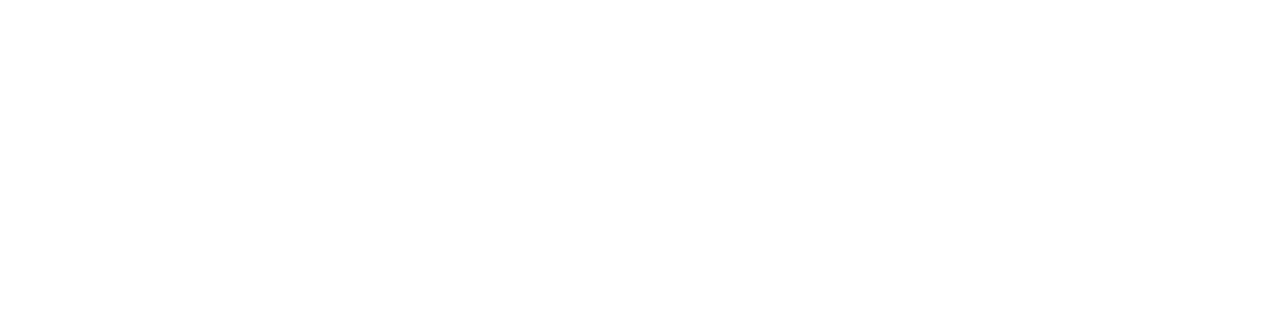
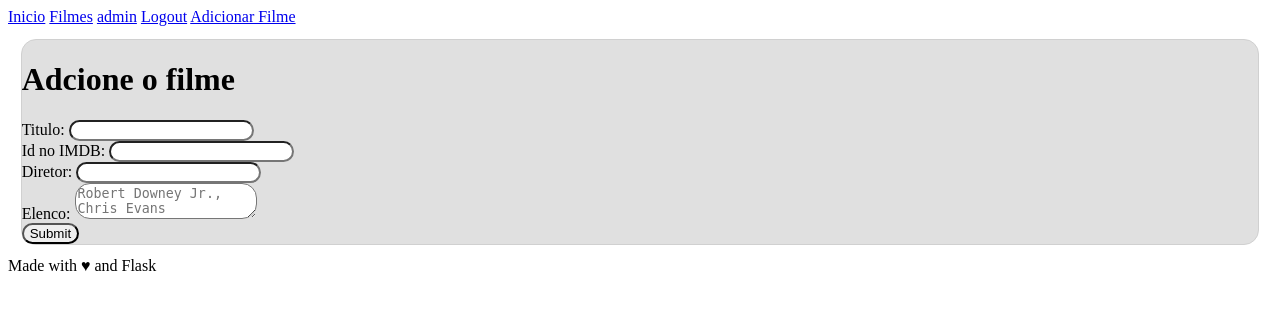
Before and after one commit to DianeFenzi/ESProject, a Flask app: page /filme/adicionar/ in a window 1280 px wide. Before the commit the part shown is empty. Shown: the top 310 px of the page. Run offline with Flask 2, Linux system fonts and the light colour scheme; a user stored in the database is signed in; some libraries are stand-ins or nearby versions.

Commit message:
adição adicionada

```diff
--- a/imdb/filme/templates/adicionar.html.j2
+++ b/imdb/filme/templates/adicionar.html.j2
@@ -0,0 +1,26 @@
+{% extends "base.html.j2" %}
+{% block title %}Adcionar Filme{% endblock %}
+
+{% block content %}
+  <h1>Adcione o filme</h1>
+  <form action="{{url_for('filme.adicionar')}}" method="POST">
+     <input type="hidden" name="csrf_token" value="{{ csrf_token() }}"/>
+     <div>
+        <label for="titulo">Titulo:</label>
+        <input type="text" name="titulo"/>
+     </div>
+     <div>
+        <label for="imdb_id">Id no IMDB:</label>
+        <input type="number" name="imdb_id"/>
+     </div>
+     <div>
+        <label for="diretor">Diretor:</label>
+        <input type="text" name="diretor"/>
+     </div>
+     <div>
+        <label for="atores">Elenco:</label>
+        <textarea type="text" name="atores" placeholder="Robert Downey Jr., Chris Evans"></textarea>
+     </div>
+     <input type="submit"/>
+  </form>
+{% endblock %}
--- a/imdb/filme/views.py
+++ b/imdb/filme/views.py
@@ -13,10 +13,23 @@ def lista():
     filmes = Filme.query.all()
     return render_template("lista.html.j2", filmes=filmes)
 
-@filme.route("/adicionar/")
+@filme.route("/adicionar/", methods=["GET", "POST"])
 @login_required()
 def adicionar():
-    return render_template("adicionar.html.j2")
+    if request.method == "GET":
+        return render_template("adicionar.html.j2")
+    if request.method == "POST":
+        titulo = request.form.get('titulo')
+        imdb_id = request.form.get('imdb_id')
+        diretor = request.form.get('diretor')
+        atores = request.form.get('atores')
+        if ', ' in atores:
+            atores = ','.join(atores.split(', '))
+        filme = Filme(titulo, imdb_id, diretor, atores)
+        db.session.add(filme)
+        db.session.commit()
+        flash("Filme criado com sucesso")
+        return redirect(url_for('filme.adicionar'))
 
 @filme.route("/editar/")
 @login_required()
--- a/imdb/templates/base.html.j2
+++ b/imdb/templates/base.html.j2
@@ -10,13 +10,17 @@
   <body>
     {% block navbar %}
     <nav>
+      <a href="{{url_for('principal.index')}}">Inicio</a>
       <a href="{{url_for('filme.lista')}}">Filmes</a>
       {% if not current_user.is_authenticated %}
         <a href="{{url_for('principal.login')}}">Login</a>
         <a href="{{url_for('usuario.cadastrar_usuario')}}">Cadastrar</a>
       {% else %}
+        <a href="{{url_for('usuario.perfil')}}">{{current_user.username}}</a>
         <a href="{{url_for('principal.logout')}}">Logout</a>
-        <a href="{{url_for('usuario.perfil')}}">{{current_user.username}}</a>
+      {% endif %}
+      {% if current_user.funcao == "admin" %}
+        <a href="{{url_for('filme.adicionar')}}">Adicionar Filme</a>
       {% endif %}
     </nav>
 
```
Also changed, not shown: imdb/storage.db.
